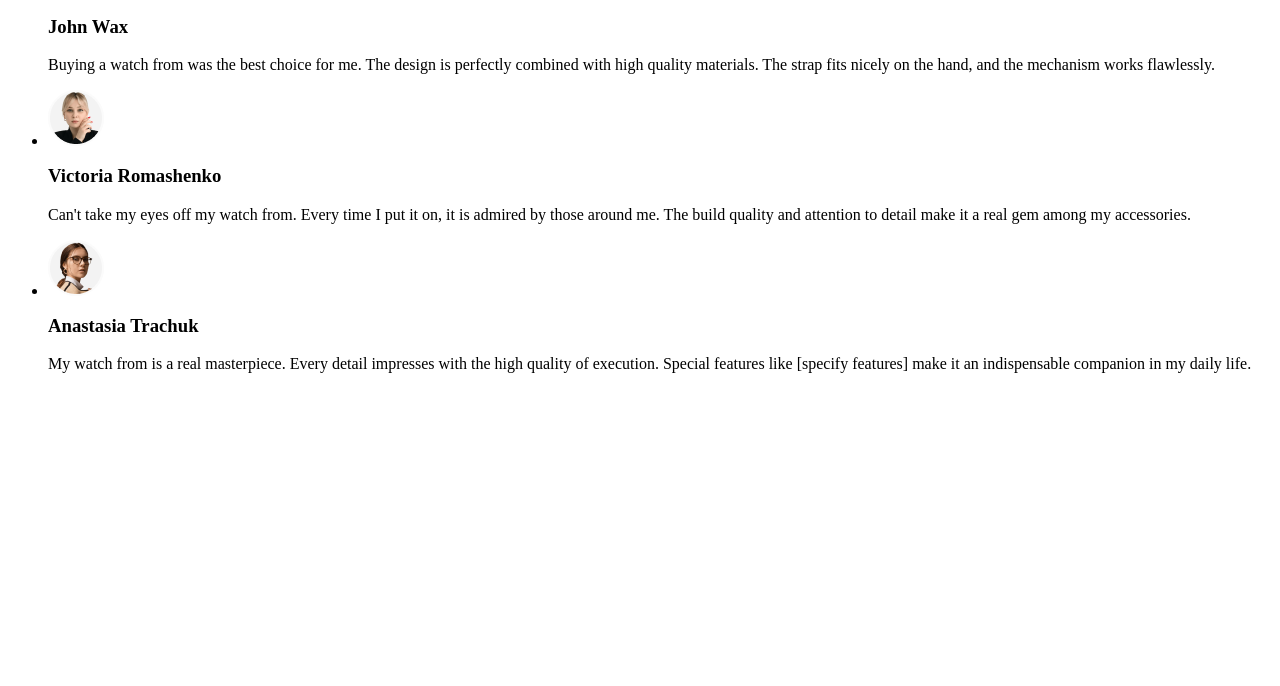
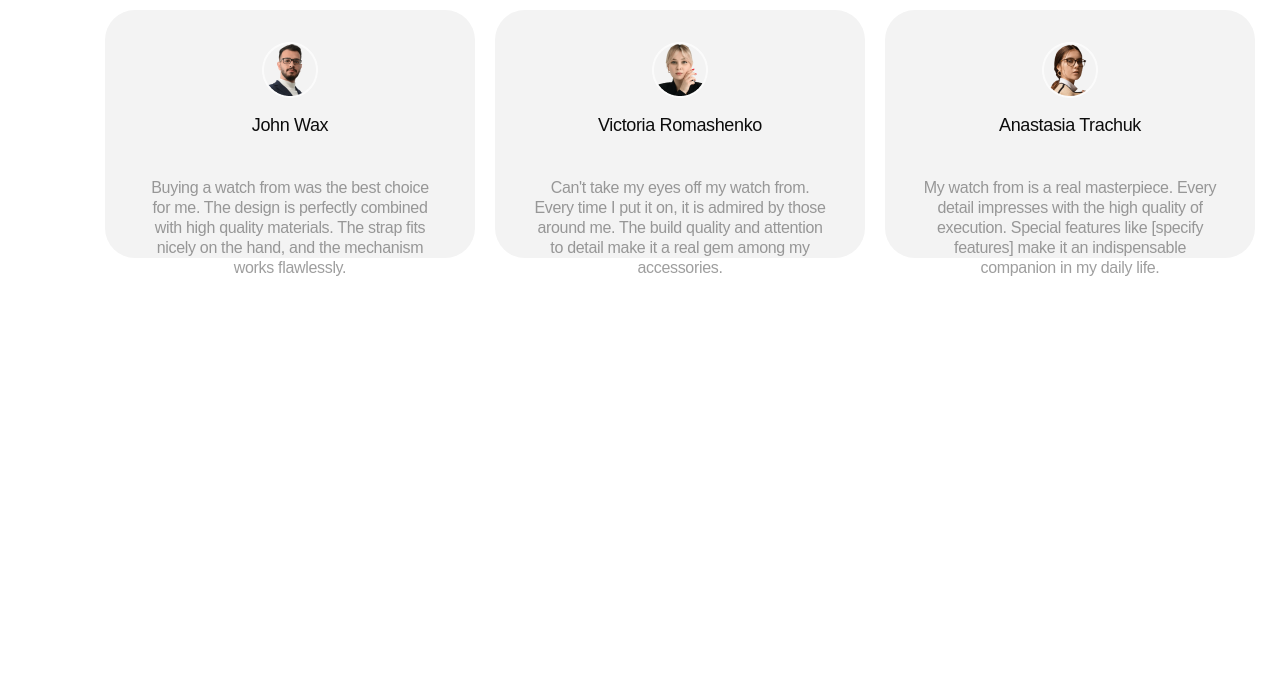
Before and after one commit to Olga-Makhynko/reviews, a plain HTML site: page index.html in a window 1280 px wide. Shown: the part 114-800 px from the top of the page. Drawn offline with nearby package versions, Linux system fonts and the light colour scheme.

Commit message:
add reviews-box styles

```diff
--- a/css/styles.css
+++ b/css/styles.css
@@ -34,3 +34,32 @@
   flex-direction: column;
   background: #f3f3f3;
 }
+
+.reviews-box {
+  display: flex;
+  text-align: center;
+  flex-direction: column;
+  gap: 8px;
+  width: 298px;
+  height: 128px;
+}
+
+.reviews-name-title {
+  font-family: "Gilroy", sans-serif;
+  font-weight: 500;
+  font-size: 18px;
+  line-height: 1.1;
+  letter-spacing: -0.02em;
+  text-align: center;
+  color: #0c0c0c;
+}
+
+.reviews-text {
+  font-family: "Gilroy", sans-serif;
+  font-weight: 500;
+  font-size: 16px;
+  line-height: 1.25;
+  letter-spacing: -0.02em;
+  text-align: center;
+  color: rgba(12, 12, 12, 0.4);
+}
--- a/index.html
+++ b/index.html
@@ -1,5 +1,25 @@
-<body>
+<!DOCTYPE html>
+<html lang="en">
   <head>
+    <meta charset="UTF-8" />
+    <meta name="viewport" content="width=device-width, initial-scale=1.0" />
+    <title>Web studio</title>
+    <link
+      rel="stylesheet"
+      href="https://cdnjs.cloudflare.com/ajax/libs/modern-normalize/3.0.1/modern-normalize.min.css"
+      integrity="sha512-q6WgHqiHlKyOqslT/lgBgodhd03Wp4BEqKeW6nNtlOY4quzyG3VoQKFrieaCeSnuVseNKRGpGeDU3qPmabCANg=="
+      crossorigin="anonymous"
+      referrerpolicy="no-referrer"
+    />
+    <link rel="preconnect" href="https://fonts.googleapis.com" />
+    <link rel="preconnect" href="https://fonts.gstatic.com" crossorigin />
+    <link
+      href="https://fonts.googleapis.com/css2?family=Raleway:ital,wght@0,100..900;1,100..900&family=Roboto:ital,wght@0,100;0,300;0,400;0,500;0,700;0,900;1,100;1,300;1,400;1,500;1,700;1,900&display=swap"
+      rel="stylesheet"
+    />
+    <link rel="stylesheet" href="./css/styles.css" />
+  </head>
+  <body>
     <section class="section-reviews">
       <div class="container">
         <h2 class="reviews-section-title">Reviews</h2>
@@ -56,5 +76,5 @@
         </ul>
       </div>
     </section>
-  </head>
-</body>
+  </body>
+</html>
```
